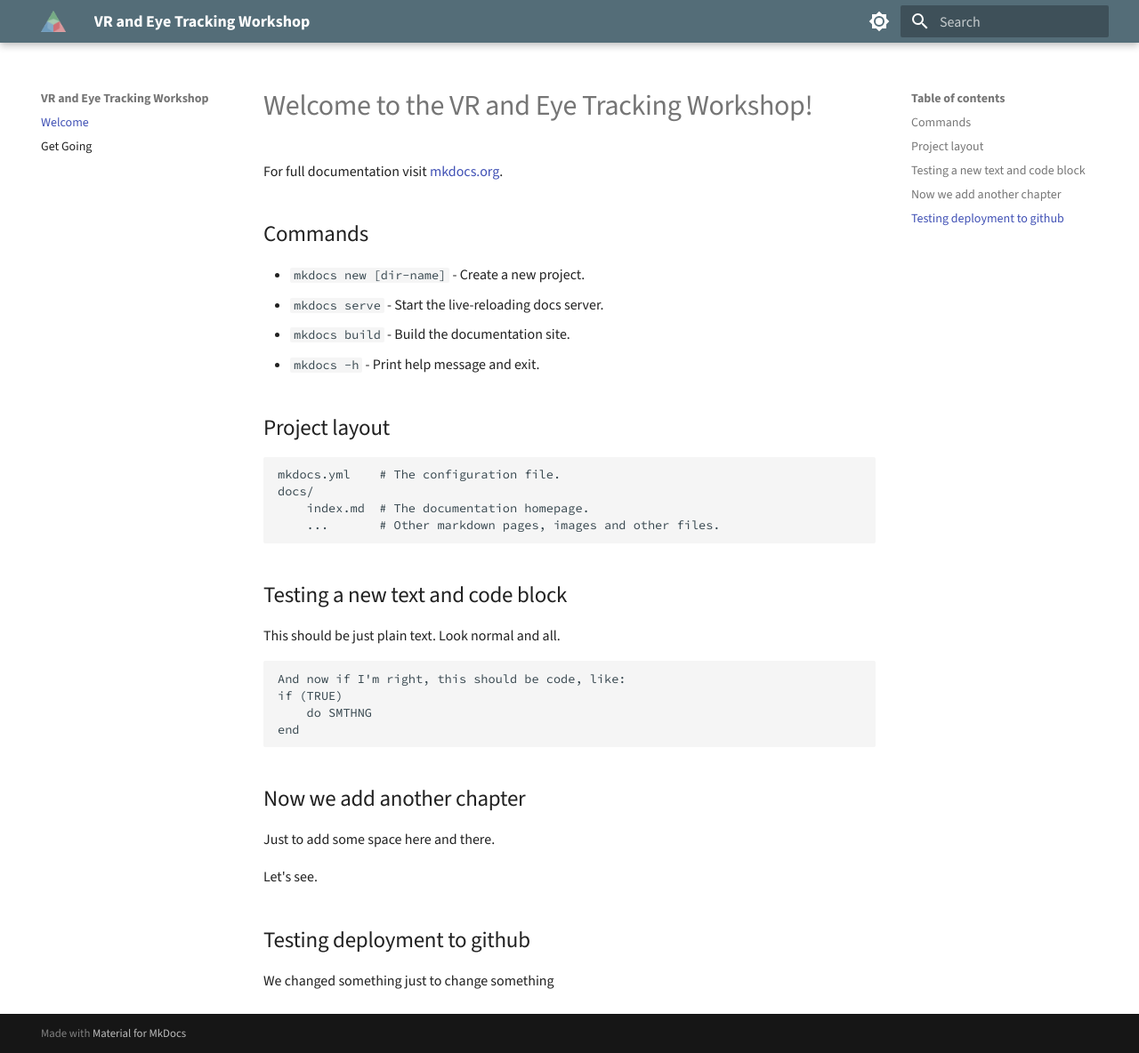
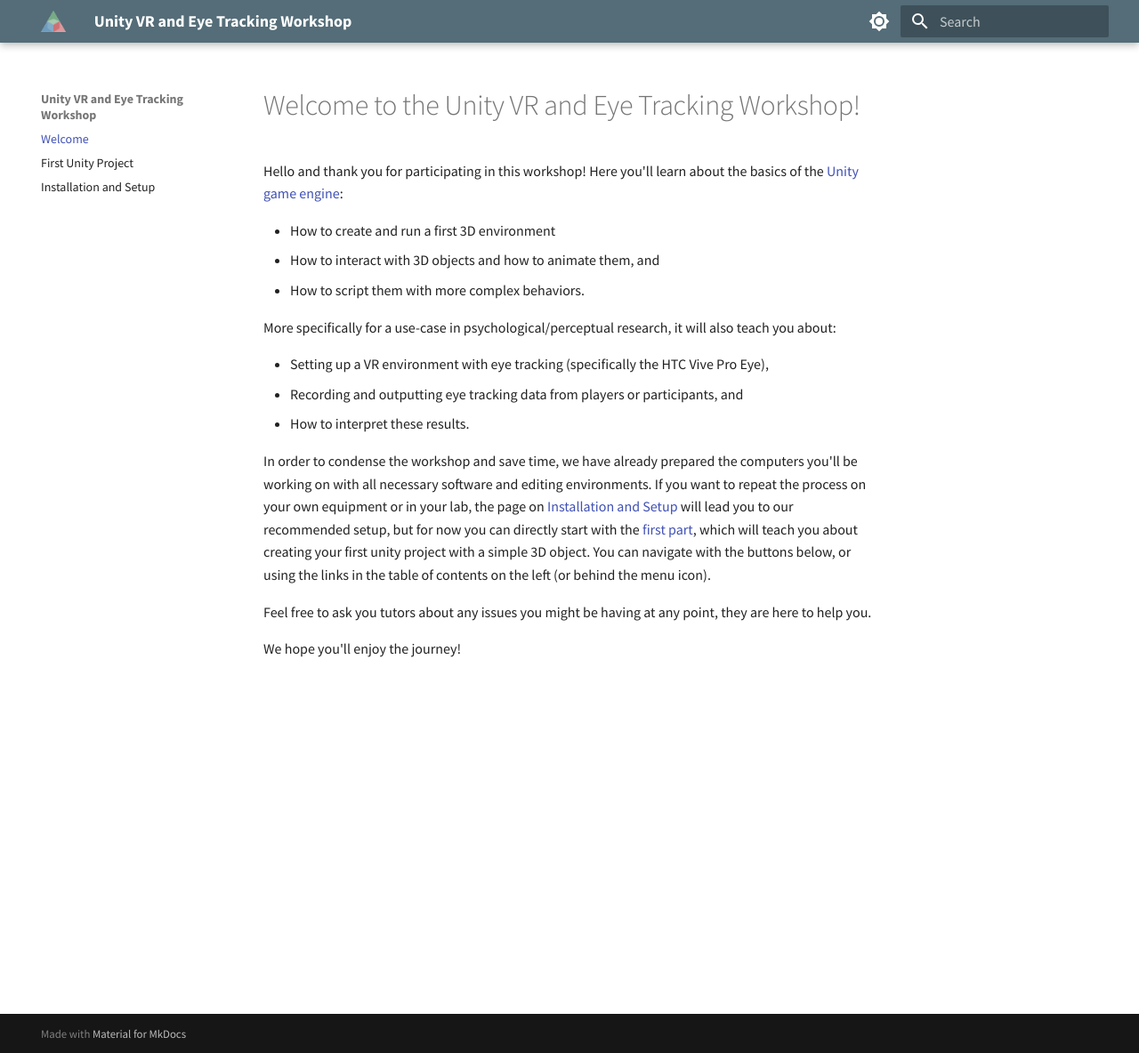
Before and after one commit to MaxSpur/unity-vr-et-workshop, an MkDocs documentation site: the page built from docs/index.md, in a window 1280 px wide and 1184 px high. Shown: the whole window at 89% size. Built offline with MkDocs 1.6.1 and Material for MkDocs 9.7.7, drawn with Linux system fonts in a browser that asks for light colours.

Commit message:
Getting Started

```diff
--- a/docs/index.md
+++ b/docs/index.md
@@ -1,36 +1,19 @@
-# Welcome to the VR and Eye Tracking Workshop!
+# Welcome to the Unity VR and Eye Tracking Workshop!
 
-For full documentation visit [mkdocs.org](https://www.mkdocs.org).
+Hello and thank you for participating in this workshop! Here you'll learn about the basics of the [Unity game engine](https://unity.com):
 
-## Commands
+* How to create and run a first 3D environment
+* How to interact with 3D objects and how to animate them, and
+* How to script them with more complex behaviors.
 
-* `mkdocs new [dir-name]` - Create a new project.
-* `mkdocs serve` - Start the live-reloading docs server.
-* `mkdocs build` - Build the documentation site.
-* `mkdocs -h` - Print help message and exit.
+More specifically for a use-case in psychological/perceptual research, it will also teach you about:
 
-## Project layout
+* Setting up a VR environment with eye tracking (specifically the HTC Vive Pro Eye),
+* Recording and outputting eye tracking data from players or participants, and
+* How to interpret these results.
 
-    mkdocs.yml    # The configuration file.
-    docs/
-        index.md  # The documentation homepage.
-        ...       # Other markdown pages, images and other files.
+In order to condense the workshop and save time, we have already prepared the computers you'll be working on with all necessary software and editing environments. If you want to repeat the process on your own equipment or in your lab, the page on [Installation and Setup](#installing-unity) will lead you to our recommended setup, but for now you can directly start with the [first part](page-0.md), which will teach you about creating your first unity project with a simple 3D object. You can navigate with the buttons below, or using the links in the table of contents on the left (or behind the menu icon).
 
-## Testing a new text and code block
+Feel free to ask you tutors about any issues you might be having at any point, they are here to help you.
 
-This should be just plain text. Look normal and all.
-
-    And now if I'm right, this should be code, like:
-    if (TRUE)
-        do SMTHNG
-    end
-
-## Now we add another chapter
-
-Just to add some space here and there.
-
-Let's see.
-
-## Testing deployment to github
-
-We changed something just to change something
+We hope you'll enjoy the journey!
--- a/mkdocs.yml
+++ b/mkdocs.yml
@@ -1,7 +1,14 @@
-site_name: VR and Eye Tracking Workshop
+site_name: Unity VR and Eye Tracking Workshop
 nav:
   - Welcome: index.md
-  - Get Going: page-1.md
+  - First Unity Project: page-1.md
+  - Installation and Setup: page-0.md
+
+markdown_extensions:
+  - pymdownx.highlight:
+      anchor_linenums: true
+  - pymdownx.superfences
+
 theme:
   features:
     - navigation.tracking
@@ -16,7 +23,7 @@
     - header.autohide
   name: material
   font:
-    text: Source Sans 3
+    text: Source Sans Pro
     code: Source Code Pro
   palette:
     # Palette toggle for light mode
```
Also changed, not shown: docs/page-0.md (added, +5 -0 lines), docs/page-1.md (+10 -3 lines), docs/assets/page-1/0-hub-app.png (added), docs/assets/page-1/0-hub-new.png (added), docs/screenshots/0-transform/hub.png (deleted), 4 other files.
